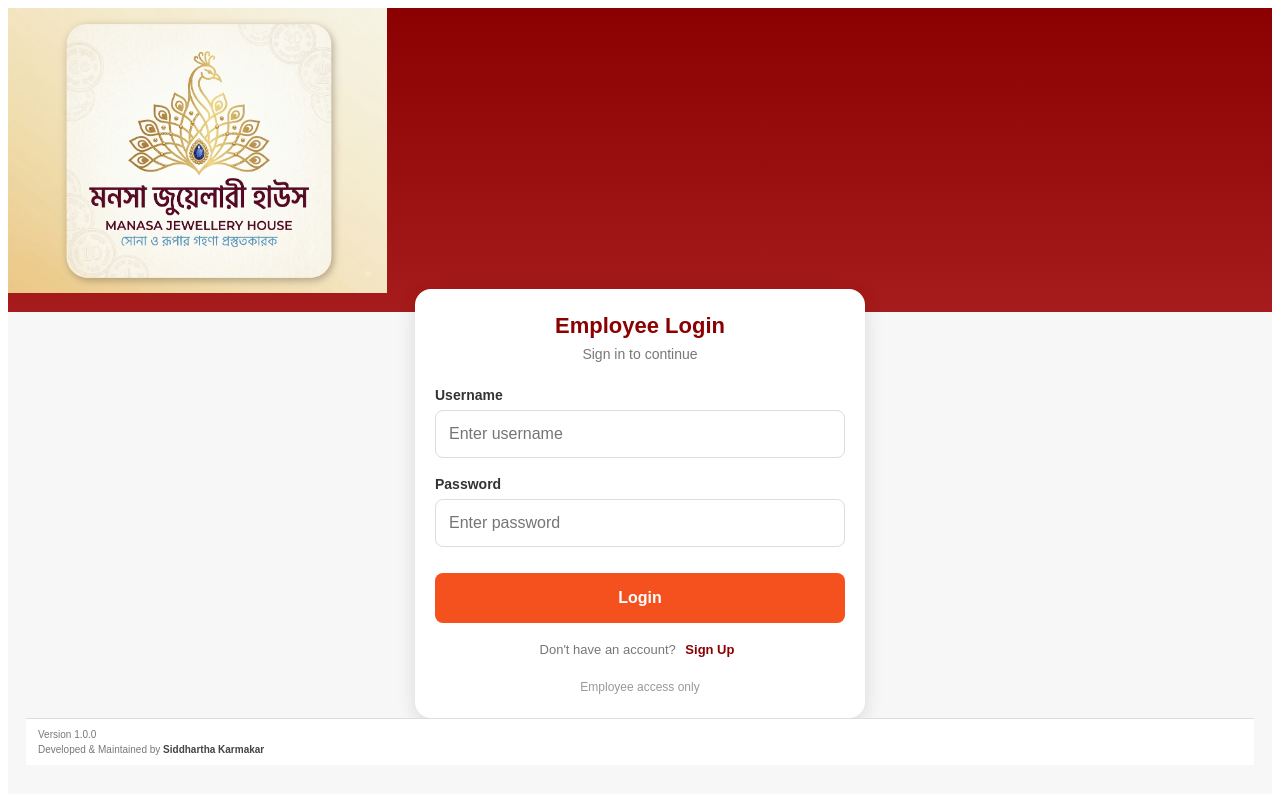
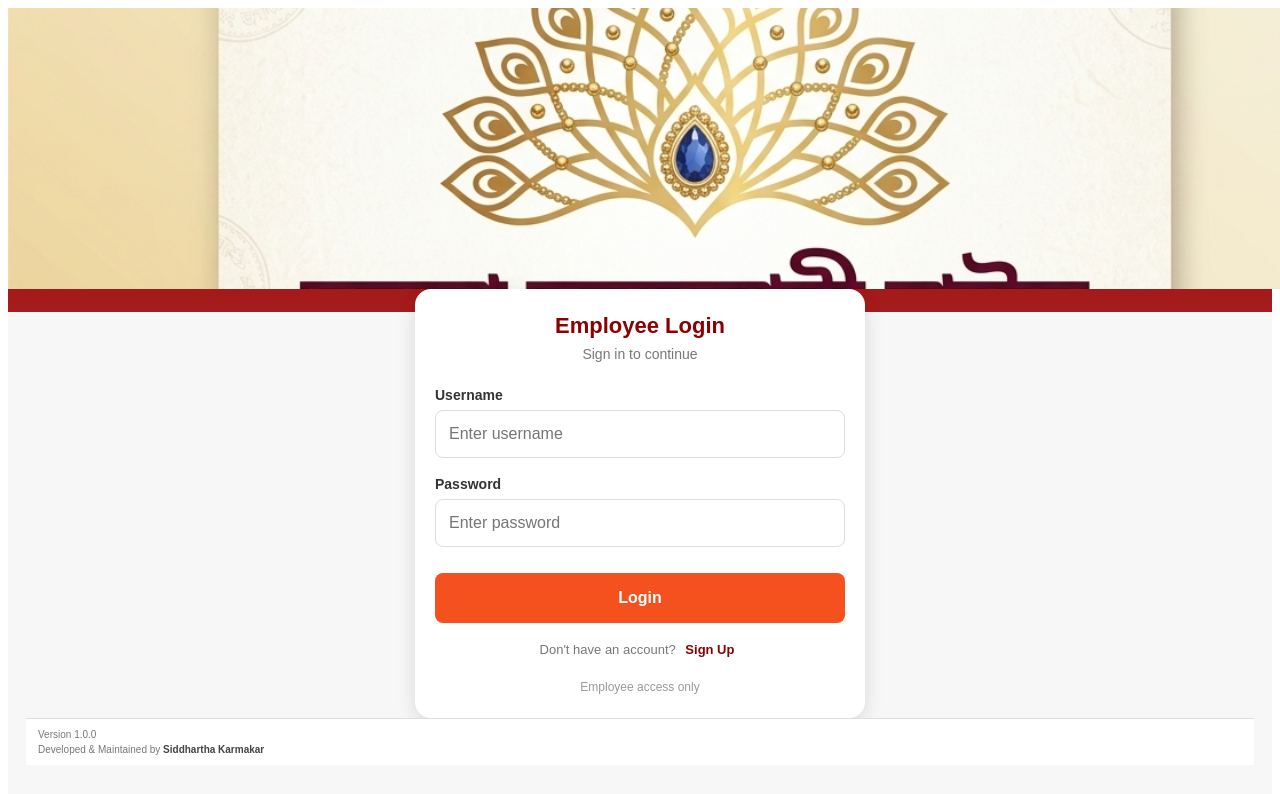
Before and after one commit to siddharthakarmakar123-ux/jewellery-frontend, an Angular app: page /app-login in a window 1280 px wide. Shown: the top 794 px of the page. Built offline with nearby package versions, Linux system fonts and the light colour scheme.

Commit message:
fix: restore background image for brand section in login page

```diff
--- a/src/app/login/login.css
+++ b/src/app/login/login.css
@@ -43,7 +43,7 @@
 .brand-section {
   width: 111%;
   height: 281px;
-  /* background-image: url(/images/shop-header.png); */
+  background-image: url(/images/shop-header.png);
   background-size: cover;
   background-position: left;
   background-repeat: no-repeat;
--- a/src/app/login/login.html
+++ b/src/app/login/login.html
@@ -2,7 +2,6 @@
 
     <!-- Brand -->
     <div class="brand-section">
-        <img src="/images/shop-header.png" alt="Manasa Jewellery House logo"  style="width: 379px;"/>
     </div>
 
     <!-- Login Card -->
```
